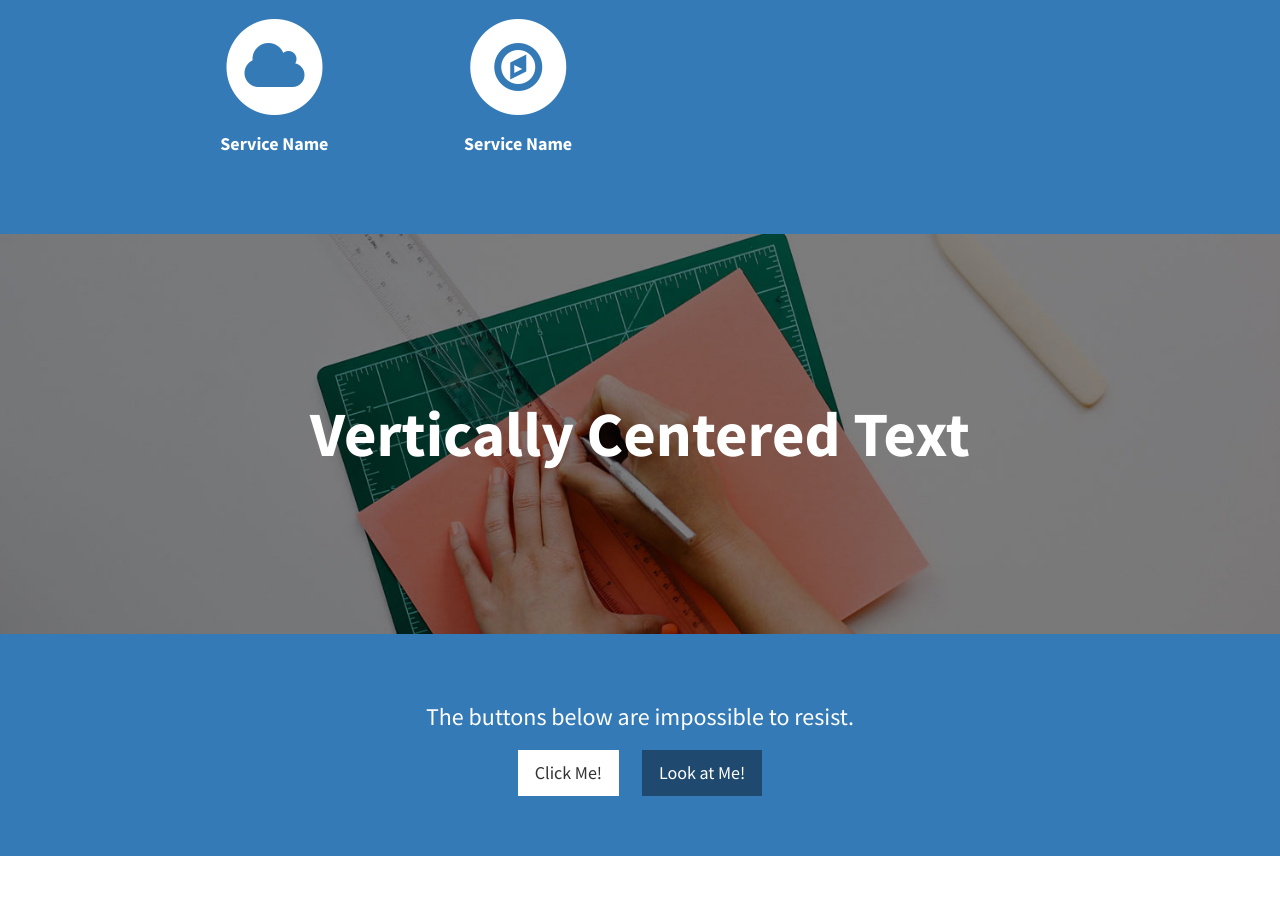
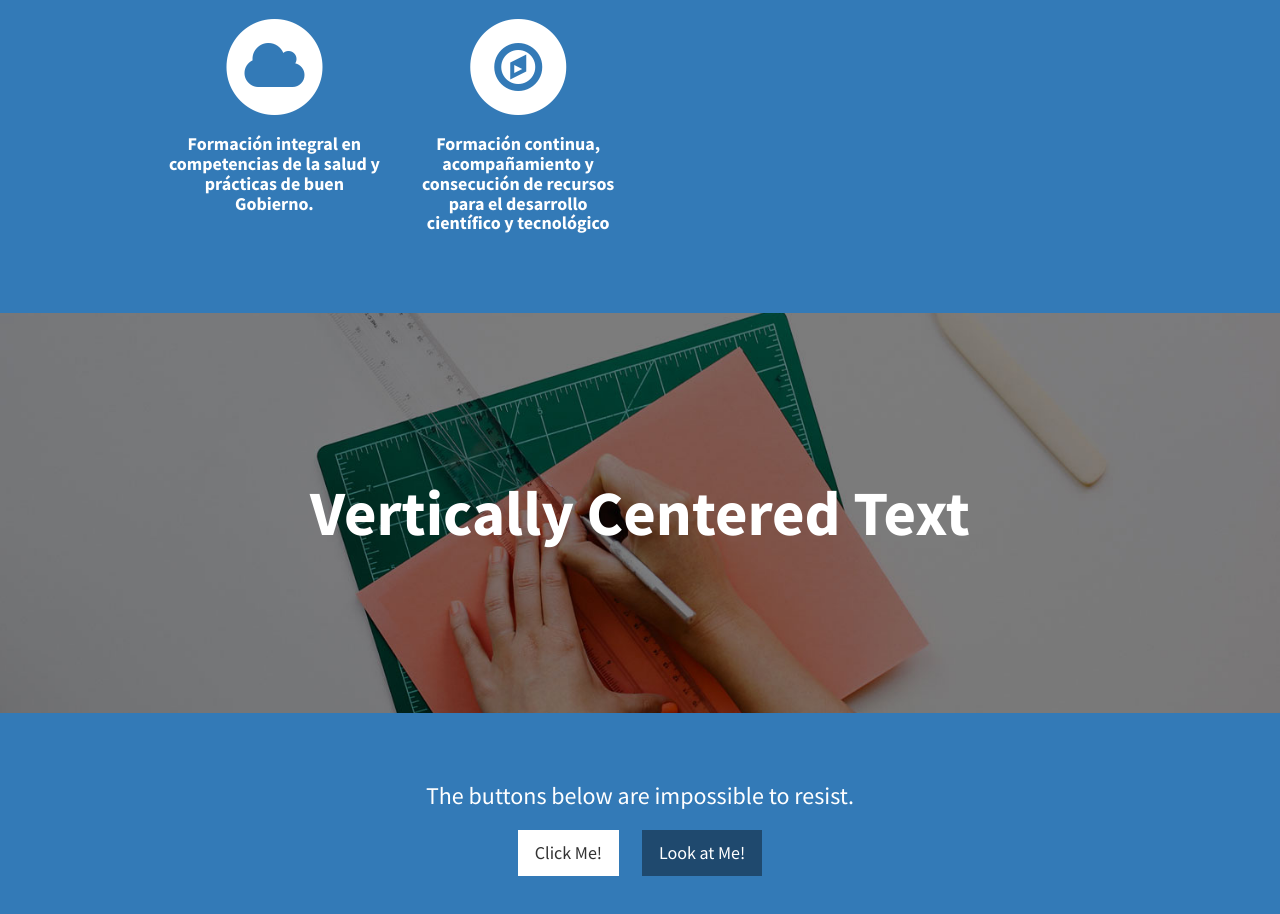
Before and after one commit to maedca/cohoriente2, a plain HTML site: page index.html in a window 1280 px wide. Shown: the part 2720-3634 px from the top of the page. Drawn offline with Linux system fonts and the light colour scheme.

Commit message:
servicios texto

```diff
--- a/index.html
+++ b/index.html
@@ -350,7 +350,7 @@
                                 <i class="fa fa-cloud fa-stack-1x text-primary"></i>
                             </span>
                                 <h4>
-                                    <strong>Service Name</strong>
+                                    <strong>Formación integral en competencias de la salud y prácticas de buen Gobierno.</strong>
                                 </h4>
                                 <!--<p>Lorem ipsum dolor sit amet, consectetur adipisicing elit.</p>
                                 <a href="#" class="btn btn-light">Learn More</a>-->
@@ -363,7 +363,7 @@
                                 <i class="fa fa-compass fa-stack-1x text-primary"></i>
                             </span>
                                 <h4>
-                                    <strong>Service Name</strong>
+                                    <strong>Formación continua, acompañamiento y consecución de recursos para el desarrollo científico y tecnológico</strong>
                                 </h4>
                                 <!--<p>Lorem ipsum dolor sit amet, consectetur adipisicing elit.</p>
                                 <a href="#" class="btn btn-light">Learn More</a>-->
```
